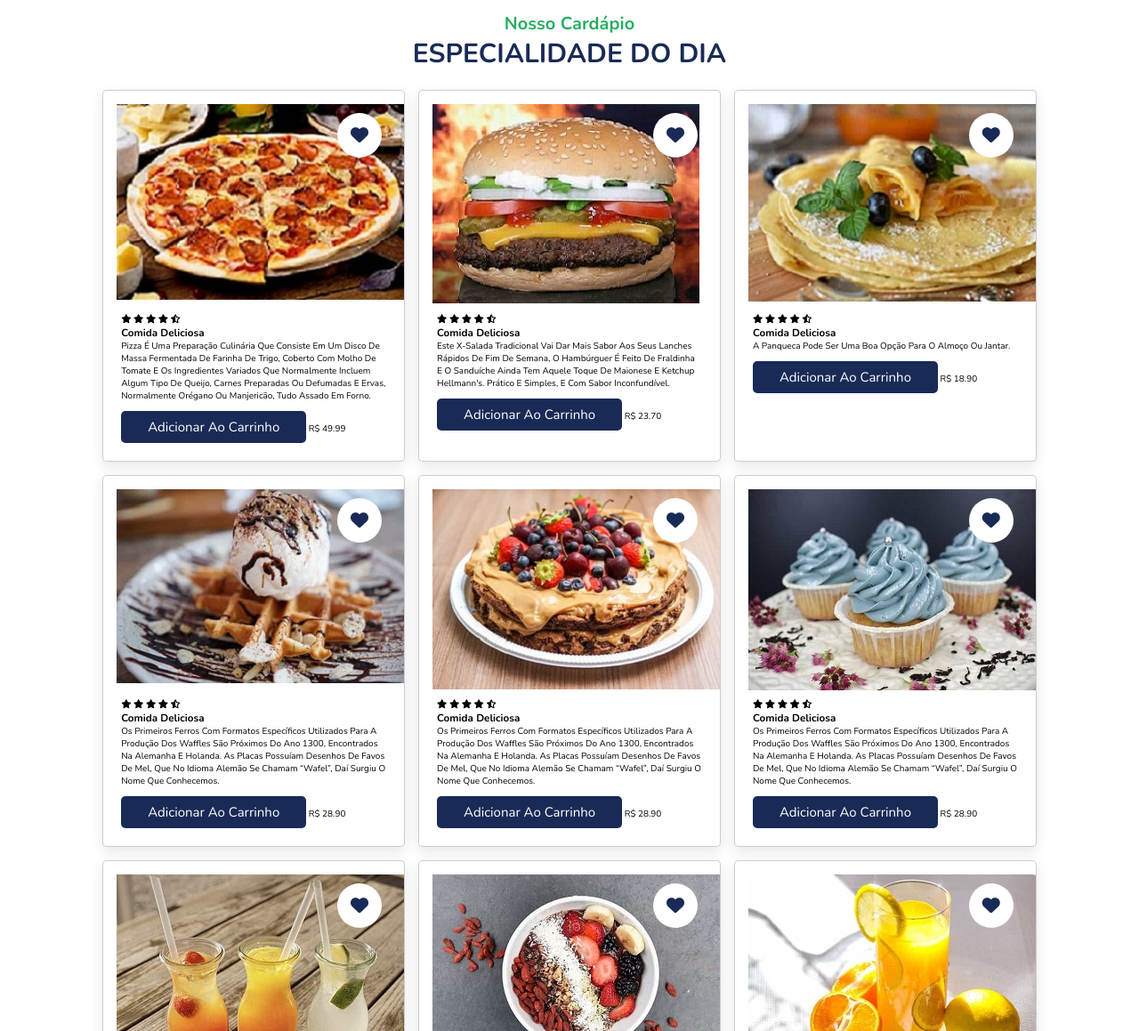
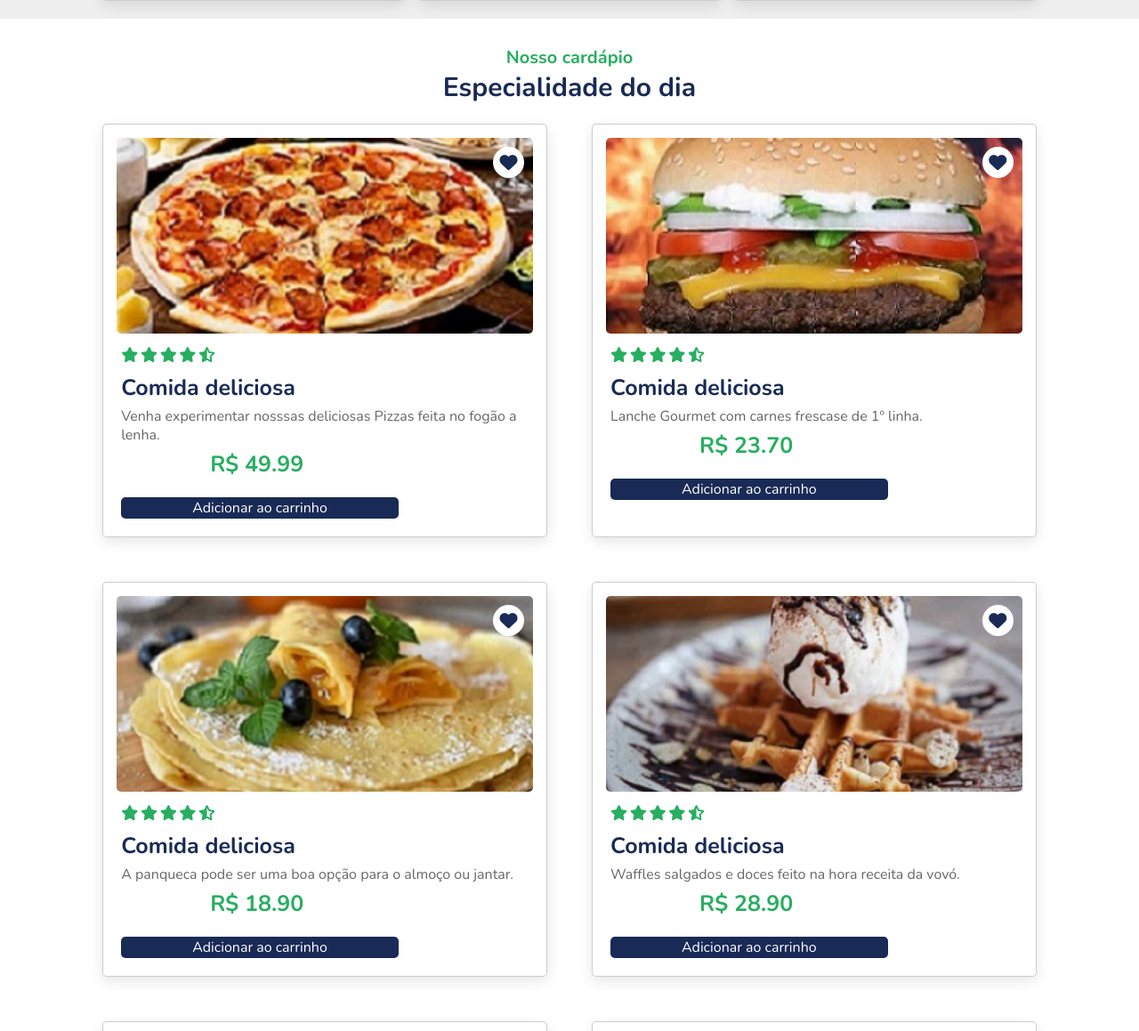
Before and after one commit to MarcoMoura21/Site_Restaurante_Italiano, a plain HTML site: page index.html in a window 1280 px wide. Shown: the part 1641-2800 px from the top of the page at 89% size. Drawn offline with nearby package versions, Linux system fonts and the light colour scheme.

Commit message:
Cardápio de Menu

```diff
--- a/css/style.css
+++ b/css/style.css
@@ -15,8 +15,8 @@
     text-decoration: none;
     outline: none;
     border: none;
-    text-transform: capitalize;
     transition: all .2s linear;
+
 }
 
 html {
@@ -46,18 +46,17 @@ section:nth-child(even){
     color: var(--black);
     font-size: 3rem;
     padding-bottom: 2rem;
-    text-transform: uppercase;
 }
 
 .btn {
-    margin-top: 1rem;
+    margin-top: 2rem;
     display: inline-block;
-    font-size: 1.5rem;
+    font-size: 1.6rem;
     color: #fff;
     background: var(--black);
     border-radius: .5rem;
     cursor: pointer;
-    padding: .8rem 3rem;
+    padding: .1rem 8rem;
 }
 
 .btn:hover {
@@ -296,7 +295,7 @@ header .icons #menu-bars {
 
 .dishes .box-container .box span {
     color: var(--green);
-    font-weight: bolder;
+    font-weight: bold;
     margin-right: 1rem;
     font-size: 2.5rem;
 }
@@ -365,8 +364,8 @@ header .icons #menu-bars {
 
 .menu .box-container {
     display: grid;
-    grid-template-columns: repeat(auto-fit, minmax(30rem, 1fr));
-    gap: 1.5rem;
+    grid-template-columns: repeat(auto-fit, minmax(35rem, 1fr));
+    gap: 5rem;
 }
 
 .menu .box-container .box {
@@ -384,7 +383,7 @@ header .icons #menu-bars {
     position: relative;
 }
 
-.menu .box-container .box .image .img {
+.menu .box-container .box .image img {
     height: 100%;
     width: 100%;
     border-radius:.5rem;
@@ -395,9 +394,9 @@ header .icons #menu-bars {
     position: absolute;
     top: 2.5rem;
     right: 2.5rem;
-    height: 5rem;
-    width: 5rem;
-    line-height: 5rem;
+    height: 3.5rem;
+    width: 3.5rem;
+    line-height: 3.5rem;
     text-align: center;
     font-size: 2rem;
     background: #fff;
@@ -414,6 +413,41 @@ header .icons #menu-bars {
     padding: 2rem;
     padding-top: 0;
 }
+
+.menu .box-container .box .content .stars {
+    padding-bottom: 1rem;
+}
+
+.menu .box-container .box .content .stars i {
+    font-size: 1.7rem;
+    color: var(--green);
+}
+
+.menu .box-container .box .content h3 {
+    color: var(--black);
+    font-size: 2.5rem;
+}
+
+.menu .box-container .box .content p {
+    color: var(--light-color);
+    font-size: 1.6rem;
+    padding: .5rem 0;
+    line-height: 2.1rem;
+}
+
+.menu .box-container .box .content .price {
+    color: var(--green);
+    margin-left: 10rem;
+    font-size: 2.5rem;
+    font-weight: bold;
+}
+
+
+
+
+
+
+
 
 
 @media (max-width: 991px){
--- a/index.html
+++ b/index.html
@@ -53,10 +53,9 @@
         <div class="swiper-wrapper wrapper">
           <div class="swiper-slide slide">
             <div class="content">
-              <span>nosso prato especial</span>
+              <span>Nosso prato especial</span>
               <h3>Spaghetti com mussarela de búfala</h3>
-              <p>
-                Quais os benefícios da mussarela de búfala? Não é só pela
+              <p>Quais os benefícios da mussarela de búfala? Não é só pela
                 cremosidade que esse queijo se destaca. Seu sabor é suave,
                 levemente adocicado e textura cremosa. Sua casca é lisa e fina,
                 possui cor branca e brilhante.
@@ -70,7 +69,7 @@
 
           <div class="swiper-slide slide">
             <div class="content">
-              <span>nosso prato especial</span>
+              <span>Nosso prato especial</span>
               <h3>Galeto</h3>
               <p>
                 Que tal um galeto diferente para sair da rotina com muito sabor?
@@ -86,7 +85,7 @@
 
           <div class="swiper-slide slide">
             <div class="content">
-              <span>nosso prato especial</span>
+              <span>Nosso prato especial</span>
               <h3>Pizzas</h3>
               <p>
                 Criamos um seleto grupo de ingredientes para tornar sua noite
@@ -218,7 +217,6 @@
             <img src="img/menu-1.jpg" alt="">
             <a href="#" class="fas fa-heart"></a>
           </div>
-
           <div class="content">
             <div class="stars">
               <i class="fas fa-star"></i>
@@ -228,17 +226,10 @@
               <i class="fas fa-star-half-alt"></i>
             </div>
             <h3>Comida deliciosa</h3>
-            <p>
-              Pizza é uma preparação culinária que consiste em um disco de massa
-              fermentada de farinha de trigo, coberto com molho de tomate e os
-              ingredientes variados que normalmente incluem algum tipo de
-              queijo, carnes preparadas ou defumadas e ervas, normalmente
-              orégano ou manjericão, tudo assado em forno.
-            </p>
+            <p>Venha experimentar nosssas deliciosas Pizzas feita no fogão a lenha.</p>
+            <span class="price">R$ 49.99</span>
             <a href="#" class="btn">Adicionar ao carrinho</a>
-            <span class="Preço">R$ 49.99</span>
           </div>
-
         </div>
 
         <div class="box">
@@ -255,14 +246,9 @@
               <i class="fas fa-star-half-alt"></i>
             </div>
             <h3>Comida deliciosa</h3>
-            <p>
-              Este X-salada tradicional vai dar mais sabor aos seus lanches
-              rápidos de fim de semana, o hambúrguer é feito de fraldinha e o
-              sanduíche ainda tem aquele toque de Maionese e Ketchup Hellmann's.
-              Prático e simples, e com sabor inconfundível.
-            </p>
+            <p>Lanche Gourmet com carnes frescase de 1º linha.</p>
+            <span class="price">R$ 23.70</span>
             <a href="#" class="btn">Adicionar ao carrinho</a>
-            <span class="Preço">R$ 23.70</span>
           </div>
         </div>
 
@@ -281,8 +267,8 @@
             </div>
             <h3>Comida deliciosa</h3>
             <p>A panqueca pode ser uma boa opção para o almoço ou jantar.</p>
+            <span class="price">R$ 18.90</span>
             <a href="#" class="btn">Adicionar ao carrinho</a>
-            <span class="Preço">R$ 18.90</span>
           </div>
         </div>
 
@@ -300,15 +286,9 @@
               <i class="fas fa-star-half-alt"></i>
             </div>
             <h3>Comida deliciosa</h3>
-            <p>
-              Os primeiros ferros com formatos específicos utilizados para a
-              produção dos Waffles são próximos do ano 1300, encontrados na
-              Alemanha e Holanda. As placas possuíam desenhos de favos de mel,
-              que no idioma alemão se chamam “Wafel”, daí surgiu o nome que
-              conhecemos.
-            </p>
+            <p>Waffles salgados e doces feito na hora receita da vovó.</p>
+            <span class="price">R$ 28.90</span>
             <a href="#" class="btn">Adicionar ao carrinho</a>
-            <span class="Preço">R$ 28.90</span>
           </div>
         </div>
 
@@ -326,15 +306,9 @@
               <i class="fas fa-star-half-alt"></i>
             </div>
             <h3>Comida deliciosa</h3>
-            <p>
-              Os primeiros ferros com formatos específicos utilizados para a
-              produção dos Waffles são próximos do ano 1300, encontrados na
-              Alemanha e Holanda. As placas possuíam desenhos de favos de mel,
-              que no idioma alemão se chamam “Wafel”, daí surgiu o nome que
-              conhecemos.
-            </p>
+            <p>O famoso e delicioso bolo cremoso com frutas vermelhas.</p>
+            <span class="price">R$ 28.90</span>
             <a href="#" class="btn">Adicionar ao carrinho</a>
-            <span class="Preço">R$ 28.90</span>
           </div>
         </div>
 
@@ -352,15 +326,9 @@
               <i class="fas fa-star-half-alt"></i>
             </div>
             <h3>Comida deliciosa</h3>
-            <p>
-              Os primeiros ferros com formatos específicos utilizados para a
-              produção dos Waffles são próximos do ano 1300, encontrados na
-              Alemanha e Holanda. As placas possuíam desenhos de favos de mel,
-              que no idioma alemão se chamam “Wafel”, daí surgiu o nome que
-              conhecemos.
-            </p>
+            <p>Para o seu café da tarde os nossos maravilhosos Cupcakes.</p>
+            <span class="price">R$ 28.90</span>
             <a href="#" class="btn">Adicionar ao carrinho</a>
-            <span class="Preço">R$ 28.90</span>
           </div>
         </div>
 
@@ -378,15 +346,9 @@
               <i class="fas fa-star-half-alt"></i>
             </div>
             <h3>Comida deliciosa</h3>
-            <p>
-              Os primeiros ferros com formatos específicos utilizados para a
-              produção dos Waffles são próximos do ano 1300, encontrados na
-              Alemanha e Holanda. As placas possuíam desenhos de favos de mel,
-              que no idioma alemão se chamam “Wafel”, daí surgiu o nome que
-              conhecemos.
-            </p>
+            <p>Com este calor nada mais perfeito para resfrecar os sucos feita da frutas.</p>
+            <span class="price">R$ 28.90</span>
             <a href="#" class="btn">Adicionar ao carrinho</a>
-            <span class="Preço">R$ 28.90</span>
           </div>
         </div>
 
@@ -404,15 +366,9 @@
               <i class="fas fa-star-half-alt"></i>
             </div>
             <h3>Comida deliciosa</h3>
-            <p>
-              Os primeiros ferros com formatos específicos utilizados para a
-              produção dos Waffles são próximos do ano 1300, encontrados na
-              Alemanha e Holanda. As placas possuíam desenhos de favos de mel,
-              que no idioma alemão se chamam “Wafel”, daí surgiu o nome que
-              conhecemos.
-            </p>
+            <p>Açai com todo tipo de sabores e coberturas super refrescante.</p>
+            <span class="price">R$ 28.90</span>
             <a href="#" class="btn">Adicionar ao carrinho</a>
-            <span class="Preço">R$ 28.90</span>
           </div>
         </div>
 
@@ -430,15 +386,9 @@
               <i class="fas fa-star-half-alt"></i>
             </div>
             <h3>Comida deliciosa</h3>
-            <p>
-              Os primeiros ferros com formatos específicos utilizados para a
-              produção dos Waffles são próximos do ano 1300, encontrados na
-              Alemanha e Holanda. As placas possuíam desenhos de favos de mel,
-              que no idioma alemão se chamam “Wafel”, daí surgiu o nome que
-              conhecemos.
-            </p>
+            <p>Dica venha experimentar no refrescante suco de tangerina com  limão siciliano.</p>
+            <span class="price">R$ 28.90</span>
             <a href="#" class="btn">Adicionar ao carrinho</a>
-            <span class="Preço">R$ 28.90</span>
           </div>
         </div>
       </div>
@@ -478,8 +428,27 @@
       </div>
     </section>
 
-      </div>
-    </section>
+      <section class="review" id="review">
+        <h3 class="sub-heading">clientes satisfeitos</h3>
+        <h1 class="heading">Depoimentos</h1>
+
+        <div class="review-slider">
+
+          <div class="wrapper">
+
+            <div class="slide">
+              <div class="user">
+                <img src="img/pic-1.png" alt="">
+
+              </div>
+            </div>
+
+          </div>
+
+        </div>
+
+
+      </section>
 
     <script src="https://unpkg.com/swiper@8/swiper-bundle.min.js"></script>
     <script src="js/script.js"></script>
```
